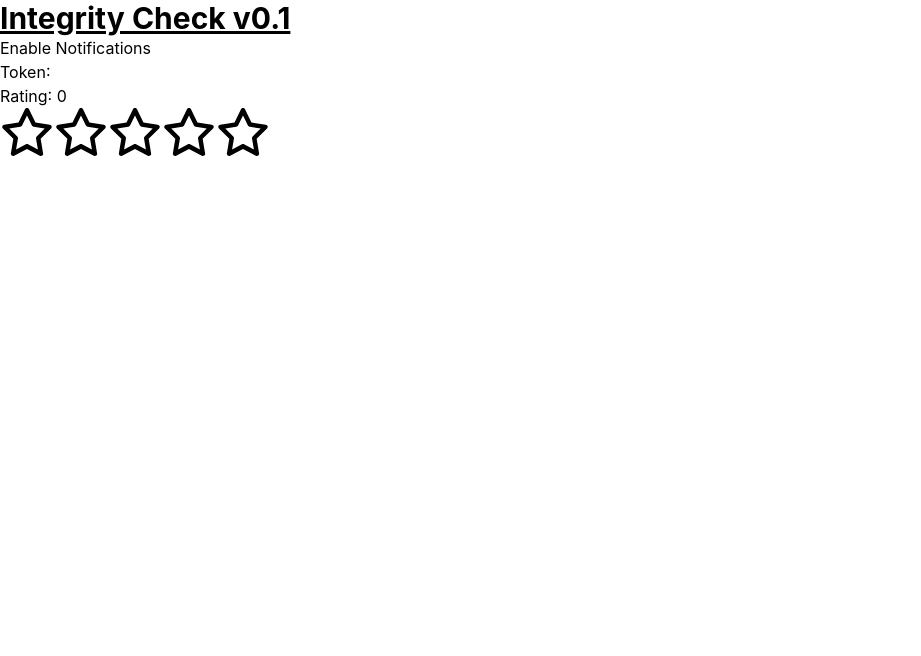
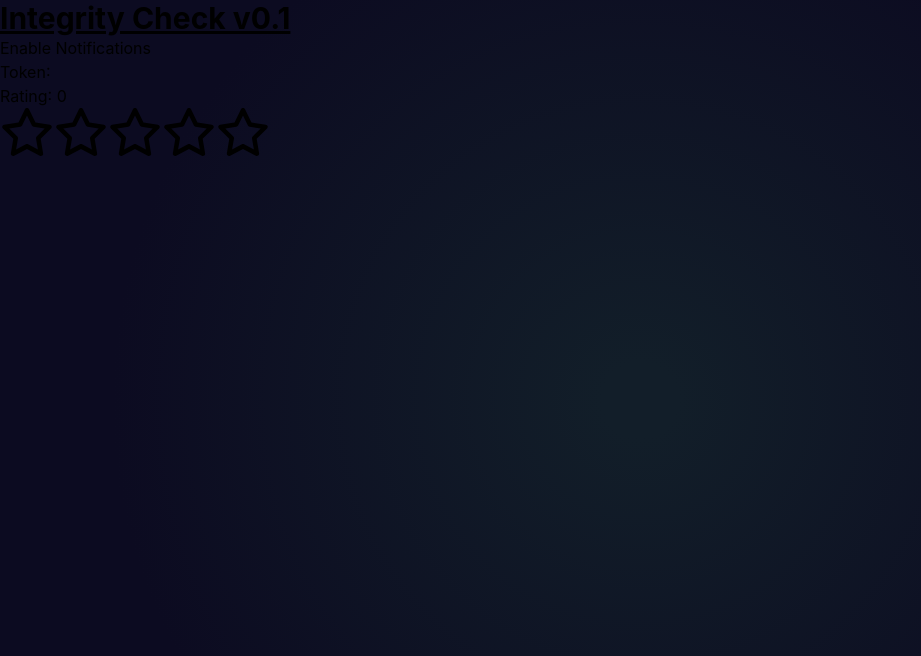
Before and after one commit to gavacq/integrity-check, a Next.js app: page / in a window 1280 px wide. Shown: the top 656 px of the page, without its empty margins (0-921 px from the left). Built offline with nearby package versions, Linux system fonts and the light colour scheme; no server answers.

Commit message:
fix gradient

```diff
--- a/app/global.css
+++ b/app/global.css
@@ -43,3 +43,11 @@ body {
   min-height: 100%;
   margin: 0;
 }
+
+.custom-background {
+  background: radial-gradient(
+    circle at center,
+    theme('colors.black-pearl.950') 5%,
+    theme('colors.ebony.950') 70%
+  );
+}
--- a/app/layout.tsx
+++ b/app/layout.tsx
@@ -30,16 +30,30 @@ export const metadata: Metadata = {
 // export const viewport: Viewport = {
 //   themeColor: "rgb(23, 23, 23)",
 // };
+export const viewport: Viewport = {
+  width: 'device-width',
+  initialScale: 1,
+  // maximumScale: 1, // this causes a vertical scrollbar to appear
+  minimumScale: 1,
+  userScalable: false,
+  // Also supported by less commonly used
+  // interactiveWidget: 'resizes-visual',
+}
+
+
+
 
 export default function RootLayout({ children }: { children: ReactNode }) {
   return (
-    <html lang="en" dir="ltr">
+    <html lang="en">
       <head>
       </head>
       {/* <body className="h-screen bg-gradient-to-b from-ebony-950 from-70% to-black-pearl-950">{children}</body> */}
       <body>
-        <div className="min-h-screen">
-          {children}
+        <div className="flex custom-background min-h-screen">
+          <main className="flex-grow">
+            {children}
+          </main>
         </div>
       </body>
     </html>
```
